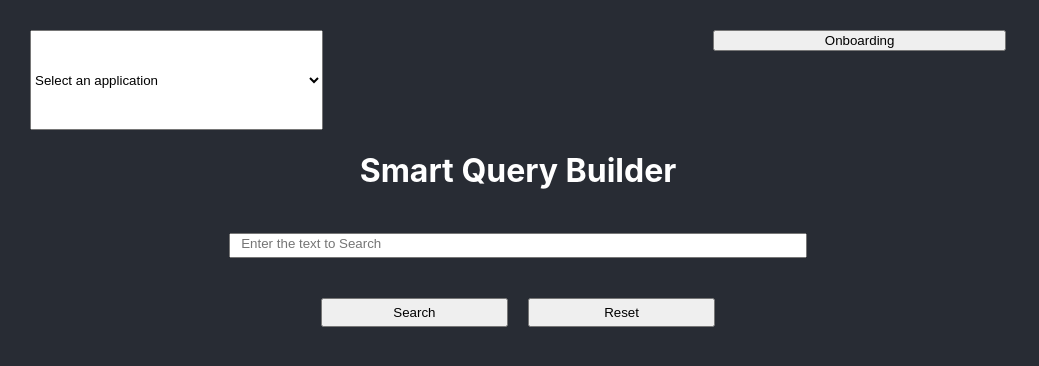
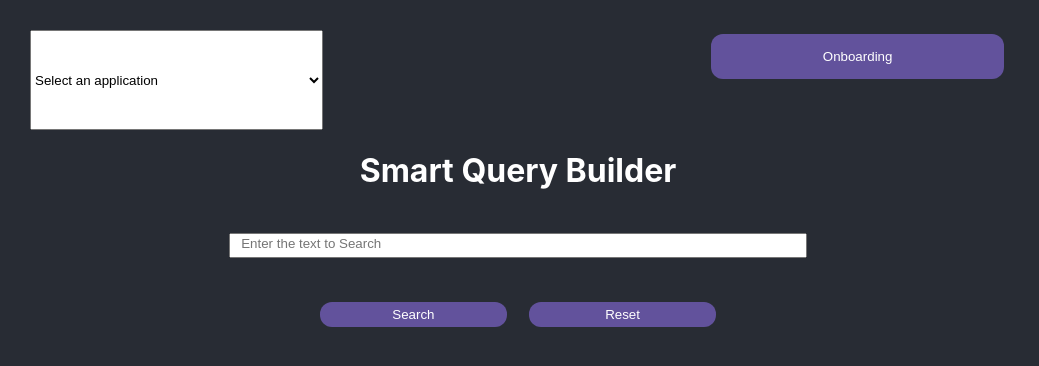
Before and after one commit to spallya/smart-query-builder, a React (Create React App) app in the folder app/query-builder/: page / in a window 1280 px wide. Shown: the top 366 px of the page, without its empty margins (0-1039 px from the left). Built offline with nearby package versions, Linux system fonts and the light colour scheme.

Commit message:
added button styles

```diff
--- a/app/query-builder/src/App.css
+++ b/app/query-builder/src/App.css
@@ -46,6 +46,17 @@ label{
   color: #61dafb;
 }
 
+button{
+        background-color: #62529c;
+        border: none;
+        color: #fff;
+        padding: 15px 30px;
+        text-decoration: none;
+        margin: 4px 2px;
+        cursor: pointer;
+        border-radius: 12px;
+      }
+
 @keyframes App-logo-spin {
   from {
     transform: rotate(0deg);
--- a/app/query-builder/src/Search.jsx
+++ b/app/query-builder/src/Search.jsx
@@ -219,7 +219,7 @@ export default function Search() {
           <option value="wima">WIMA</option> */}
         </select>
 
-        <button style={{ alignContent: "left", float: 'right', width: '30%' }} onClick={onboardingClicked}>
+        <button style={{ float: 'right', width: '30%' }} onClick={onboardingClicked}>
           Onboarding
         </button>
       </div>
@@ -296,7 +296,7 @@ export default function Search() {
             <>
               <div>
                 <hr />
-                <label style={{ width: '100%', paddingLeft: '10px' }}>Choose a file to upload</label>
+                <label style={{ width: '100%', paddingLeft: '10px'}}>Choose a file to upload</label>
                 <input type="file" id="fileUpload" name="fileUpload" style={{ width: '100%', padding: '10px' }} accept="txt"></input>
                 <button name="btnUpload" onClick={handleUpload} style={{ width: '15%', paddingLeft: '10px' }}><b>Upload</b></button>
               </div>
```
